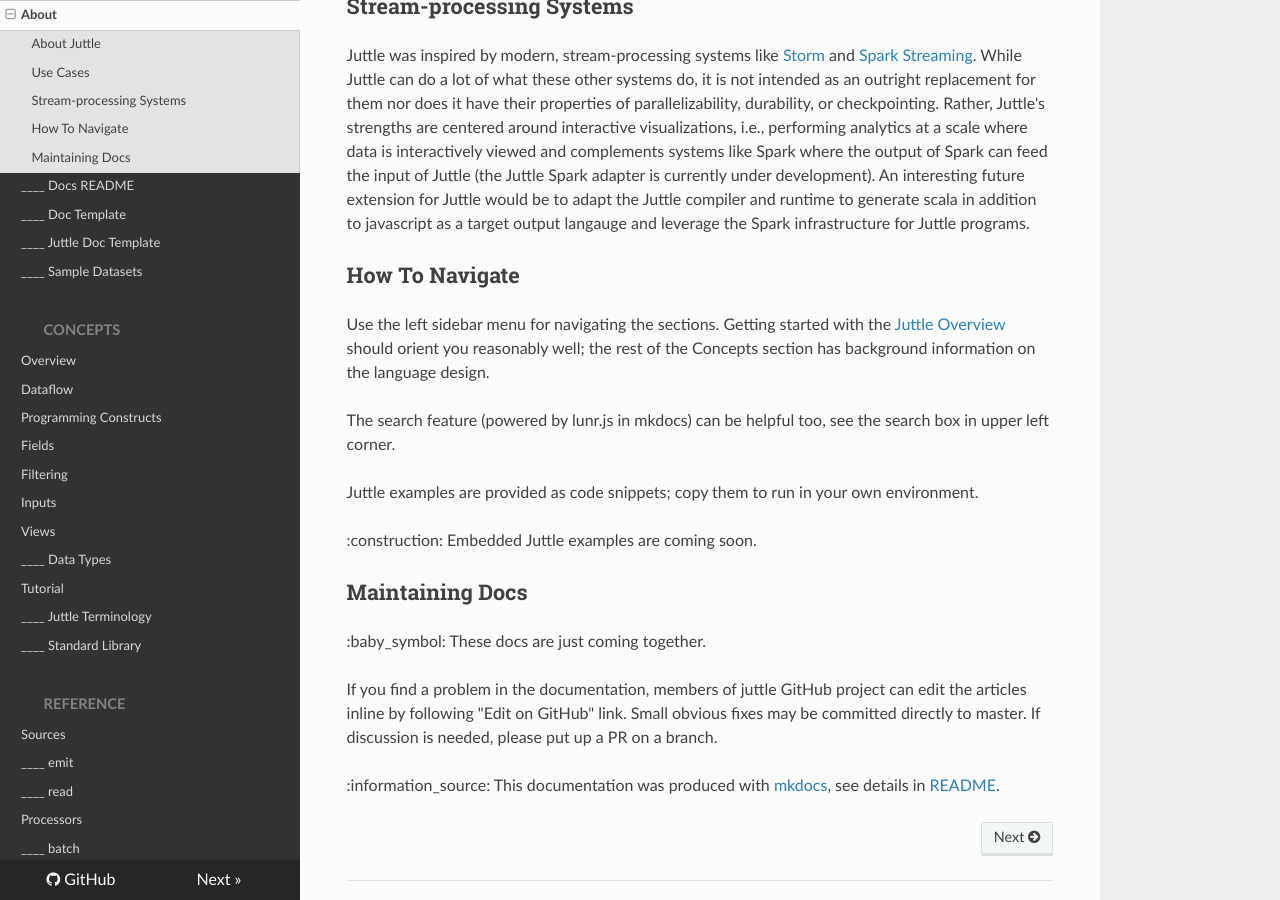
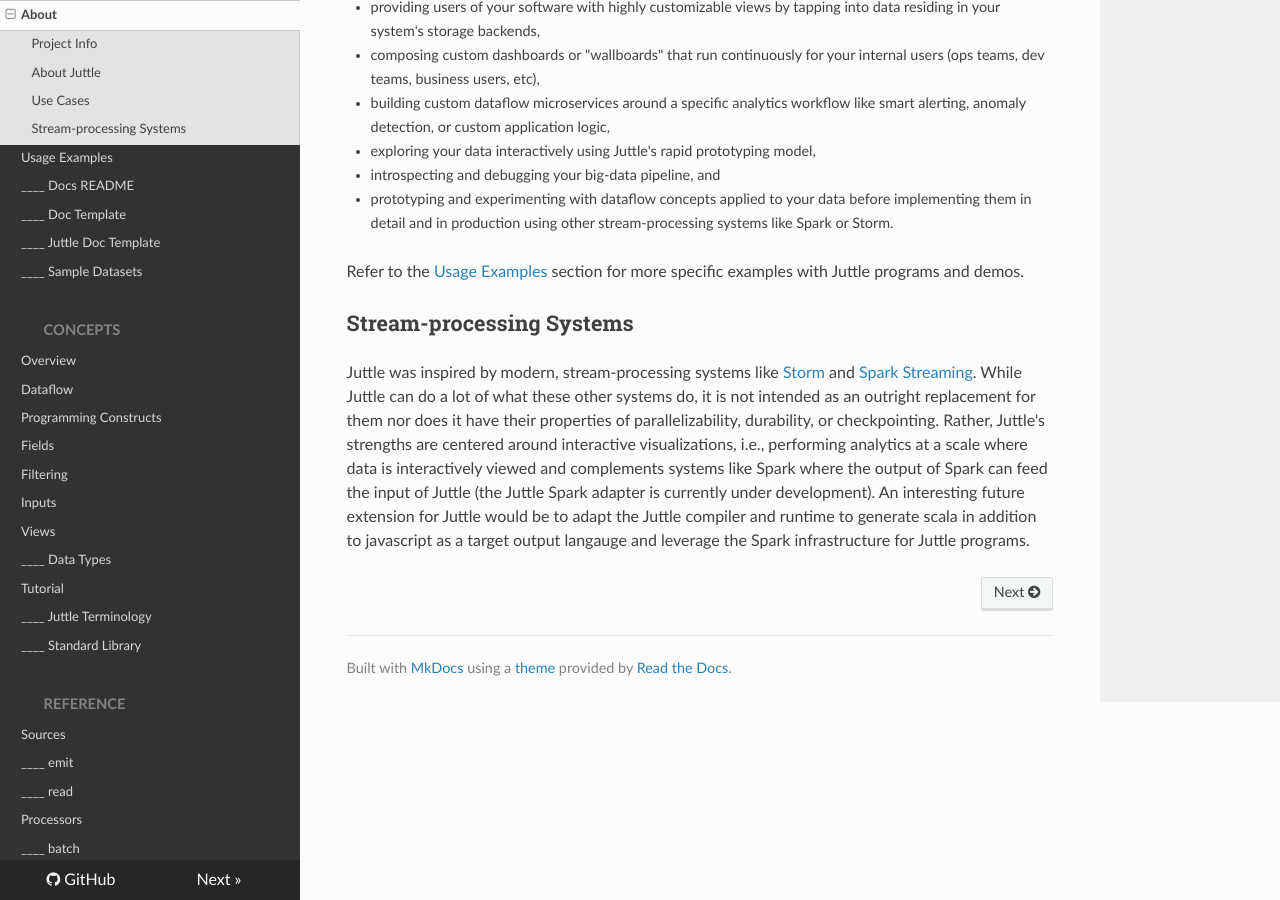
Before and after one commit to juttle/juttle, an MkDocs documentation site: the page built from docs/index.md, in a window 1280 px wide and 900 px high, scrolled down 1347 px. Built offline with MkDocs 1.6.1, drawn with Linux system fonts in a browser that asks for light colours; nearby versions of some CDN libraries; old or Windows-style settings are respelled for this version of MkDocs; some of the changed lines change nothing that is shown; some of the changed text lies outside the part shown.

Commit message:
Bringing usage examples into juttle docs

````diff
--- a/docs/index.md
+++ b/docs/index.md
@@ -1,6 +1,16 @@
 # Juttle Documentation
 
 Welcome to the documentation for [Juttle](https://github.com/juttle/juttle/), a dataflow programming language!
+
+## Project Info
+
+See the [GitHub project README](http://github.com/juttle/juttle) for installation and setup instructions, and if you wish to contribute.
+
+If you discover a bug in Juttle or these docs, please [open a GitHub issue](https://github.com/juttle/juttle/issues/new) or talk to us on [Gitter](https://gitter.im/juttle/juttle).
+
+Our public [Waffle board](https://waffle.io/juttle/juttle) tracks GitHub issues and PRs in a single place.
+
+This documentation was produced with [mkdocs](http://mkdocs.org), see details in [README](README.md).
 
 ## About Juttle
 
@@ -66,6 +76,7 @@
   your data before implementing them in detail and in production using other
   stream-processing systems like Spark or Storm.
 
+Refer to the [Usage Examples](use_cases.md) section for more specific examples with Juttle programs and demos.
 
 ## Stream-processing Systems
 
@@ -86,21 +97,3 @@
 the Juttle compiler and runtime to generate scala in addition to
 javascript as a target output langauge and leverage the Spark infrastructure
 for Juttle programs.
-
-## How To Navigate
-
-Use the left sidebar menu for navigating the sections. Getting started with the [Juttle Overview](concepts/overview.md) should orient you reasonably well; the rest of the Concepts section has background information on the language design.
-
-The search feature (powered by lunr.js in mkdocs) can be helpful too, see the search box in upper left corner.
-
-Juttle examples are provided as code snippets; copy them to run in your own environment.
-
-:construction: Embedded Juttle examples are coming soon.
-
-## Maintaining Docs
-
-:baby_symbol: These docs are just coming together.
-
-If you find a problem in the documentation, members of juttle GitHub project can edit the articles inline by following "Edit on GitHub" link. Small obvious fixes may be committed directly to master. If discussion is needed, please put up a PR on a branch.
-
-:information_source: This documentation was produced with [mkdocs](http://mkdocs.org), see details in [README](README.md).
--- /dev/null
+++ b/docs/use_cases.md
@@ -0,0 +1,97 @@
+# Using Juttle
+
+This section provides examples of what you can do with Juttle.
+
+Most of these use case examples utilize Juttle in conjunction with external systems
+using [adapters](adapters/index.md), and/or depend on visualizations from an environment
+like [outrigger](https://github.com/juttle/outrigger). Eventually each will link to a runnable demo (docker container based); meanwhile, these examples are meant to be illustrative.
+
+[TOC]
+
+## Hello world
+
+Hello world in Juttle:
+
+```juttle
+emit -every :1 second: -limit 10 | put message='hello world' | view table
+```
+
+## Error events on a timeseries graph
+
+This example prompts a user to input a time range to query, pulls a timeseries
+metric of counts of user signups from graphite, searches for 100 logs from
+Elasticsearch in which the app field is 'login' and the string 'error' occurs,
+and then plots the metric along with overlaid events on the same timechart along
+with a table showing the errors themselves.
+
+To run this program, you need [outrigger](https://github.com/juttle/outrigger), [elastic-adapter](https://github.com/juttle/juttle-elastic-adapter/), [graphite-adapter](https://github.com/juttle/juttle-graphite-adapter/).
+
+```outrigger
+input time_period: duration -label 'Time period to query' -default :5 minutes:;
+
+read graphite -last time_period name~'app.login.*.signup.count'
+| view timechart -title 'User Signups' -id 'signup_chart';
+
+read elastic -last time_period app='login' 'errors'
+| head 100
+| (
+    view table -title 'Errors';
+    view events -on 'signup_chart'
+  )
+```
+
+## Real-time slack alerting from twitter events
+
+This example taps into the stream of real-time twitter events searching for 'apple' and printing them to a table. If more than 10 posts occur in a five second window, it posts a message to a slack webhook.
+
+```juttle
+read twitter -stream true 'apple'
+| (
+    view table -title 'Tweets about apple';
+
+    reduce -every :5 seconds: value=count()
+    | filter value > 10
+    | put message='apple is trending'
+    | write http -maxLength 1 -url 'https://hooks.slack.com/services/ABCDEF12345/BB8739872984/BADF00DFEEDDAB'
+  )
+```
+
+## Sine wave chart
+
+This example uses Juttle math primitives to draw a sine wave on a timechart, with configurable period and amplitude, provided by the user via input controls.
+
+To run this program, you need [outrigger](https://github.com/juttle/outrigger).
+
+```outrigger
+input period: number -default 50 -label 'Sine Wave period';
+input amplitude: number -default 10 -label 'Sine Wave amplitude';
+
+emit -from :-5m: -limit 10000
+| put value =  amplitude * Math.sin(Math.PI * count() / period)
+| @timechart -title "Sine Wave";
+
+emit -from :-5m: -limit 10000
+| put value=count()
+| put value = value * value
+| @timechart -title "Geometric Growth";
+```
+
+## Coming Soon
+
+More examples with pointers to docker containers with demo data, to allow easy execution.
+
+### Kitchen duty alerting to slack
+
+### Stock quote data from Yahoo! Finance
+
+### Twitter popularity race
+
+### Accessing memes data in ElasticSearch
+
+### Disk bandwidth data from a SQL database
+
+### Monitoring Docker containers via cAdvisor and InfluxDB
+
+### Plotting GitHub activity
+
+### Apache access logs in ElasticSearch
--- a/mkdocs.yml
+++ b/mkdocs.yml
@@ -30,6 +30,7 @@
 
 - Introduction:
    - 'About': 'index.md'
+   - 'Usage Examples': 'use_cases.md'
    - '____ Docs README': 'README.md'
    - '____ Doc Template': 'doc_templates/template.md'
    - '____ Juttle Doc Template': 'doc_templates/juttle_TEMPLATE.md'
````
